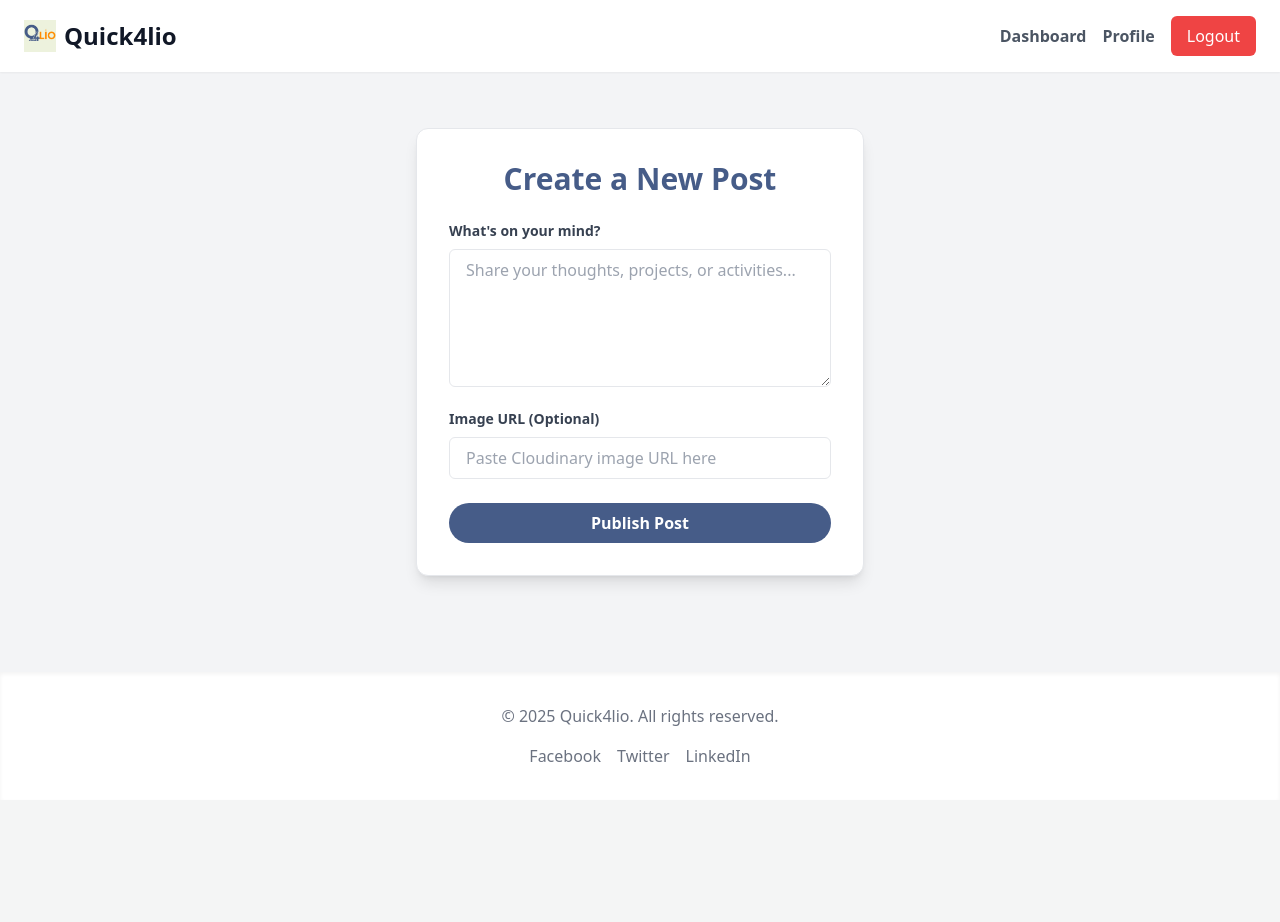
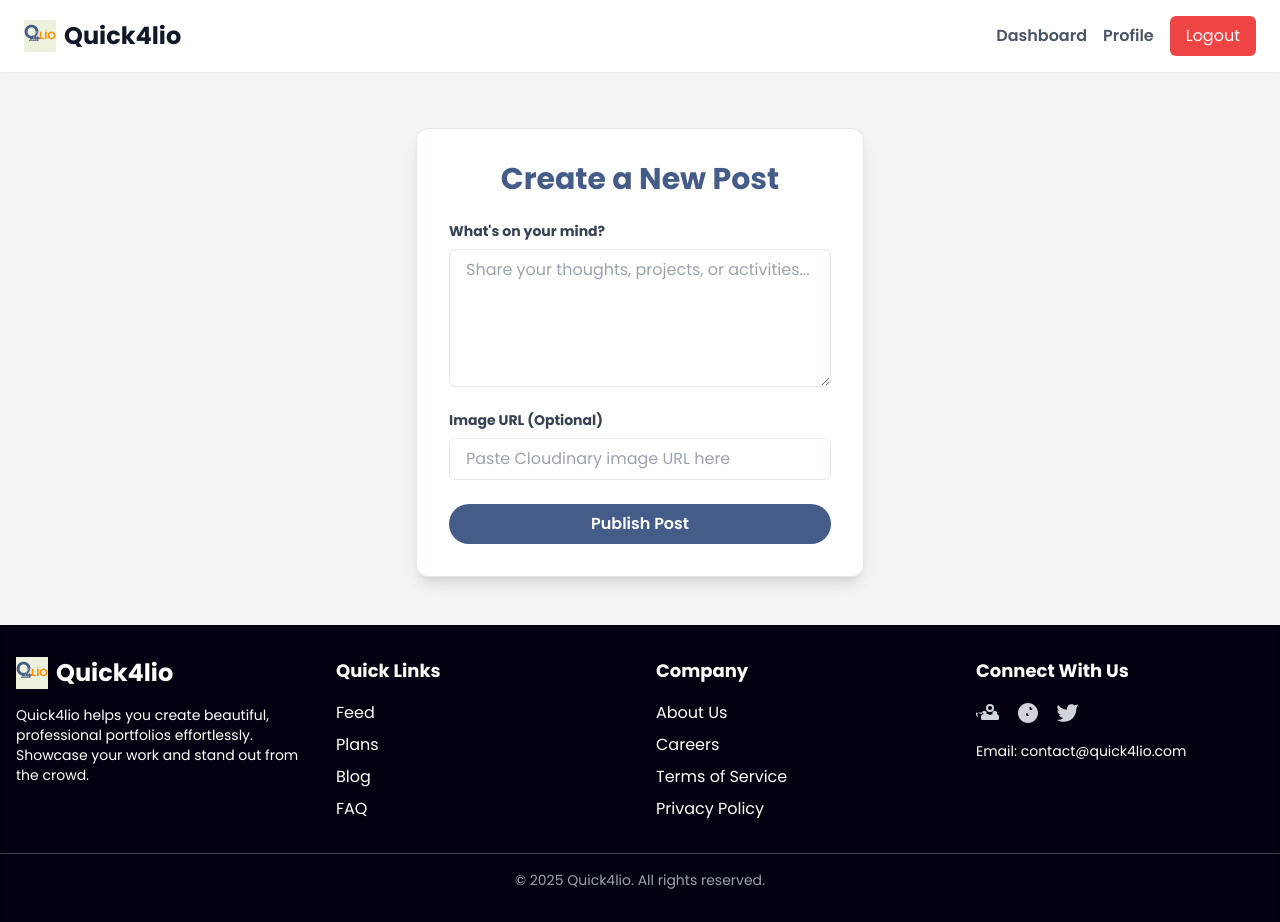
Before and after one commit to Fordyboy124/quick4lio, a Flask app: page /create-post in a window 1280 px wide. Before the commit the page ends 762 px from the top, so only its background shows below. Run offline with Flask 3, Linux system fonts and the light colour scheme; a user stored in the database is signed in; some libraries are stand-ins or nearby versions.

Commit message:
update of footer with some details

```diff
--- a/templates/base.html
+++ b/templates/base.html
@@ -5,18 +5,30 @@
     <meta name="viewport" content="width=device-width, initial-scale=1.0">
     <title>Quick4lio | {% block title %}{% endblock %}</title>
     <script src="https://cdn.tailwindcss.com"></script>
+    <link rel="preconnect" href="https://fonts.googleapis.com">
+    <link rel="preconnect" href="https://fonts.gstatic.com" crossorigin>
+    <link href="https://fonts.googleapis.com/css2?family=Poppins:wght@400;600;700&display=swap" rel="stylesheet">
     <style>
         :root {
             --primary-color: #465C88;
             --accent-color: #FF8C00;
+            --secondary-accent: #2A486F;
             --dark-color: #030010;
+            --light-bg-color: #F8F9FA;
         }
         .bg-primary { background-color: var(--primary-color); }
         .text-primary { color: var(--primary-color); }
         .bg-accent { background-color: var(--accent-color); }
         .text-accent { color: var(--accent-color); }
+        .bg-secondary-accent { background-color: var(--secondary-accent); }
+        .text-secondary-accent { color: var(--secondary-accent); }
         .bg-dark { background-color: var(--dark-color); }
         .text-dark { color: var(--dark-color); }
+        .bg-light { background-color: var(--light-bg-color); }
+
+        body {
+            font-family: 'Poppins', sans-serif;
+        }
     </style>
 </head>
 <body class="bg-gray-100 flex flex-col min-h-screen">
@@ -35,7 +47,7 @@
                     <a href="{{ url_for('logout') }}" class="px-4 py-2 bg-red-500 text-white rounded-md hover:bg-red-600 transition-colors">Logout</a>
                 {% else %}
                     <a href="{{ url_for('login') }}" class="text-gray-600 hover:text-gray-900 font-semibold">Login</a>
-                    <a href="{{ url_for('register') }}" class="px-4 py-2 bg-indigo-600 text-white rounded-md hover:bg-indigo-700 transition-colors">Sign Up</a>
+                    <a href="{{ url_for('register') }}" class="px-4 py-2 bg-secondary-accent text-white rounded-md hover:bg-dark transition-colors">Sign Up</a>
                 {% endif %}
             </div>
         </nav>
@@ -58,6 +70,65 @@
         {% endwith %}
         {% block content %}{% endblock %}
     </div>
-    {% include 'footer.html' %}
+    <footer class="bg-dark shadow-inner mt-8 py-8 text-white">
+        <div class="container mx-auto px-4 grid grid-cols-1 md:grid-cols-4 gap-8">
+            <!-- About Section -->
+            <div class="space-y-4">
+                <a href="{{ url_for('index') }}" class="flex items-center space-x-2">
+                    <img src="{{ url_for('static', filename='logo.png') }}" alt="Quick4lio Logo" class="h-8 w-auto">
+                    <span class="text-2xl font-bold text-white">Quick4lio</span>
+                </a>
+                <p class="text-sm">Quick4lio helps you create beautiful, professional portfolios effortlessly. Showcase your work and stand out from the crowd.</p>
+            </div>
+
+            <!-- Quick Links -->
+            <div>
+                <h3 class="font-bold mb-4 text-lg">Quick Links</h3>
+                <ul class="space-y-2">
+                    <li><a href="{{ url_for('feed') }}" class="hover:text-primary">Feed</a></li>
+                    <li><a href="{{ url_for('plan_details') }}" class="hover:text-primary">Plans</a></li>
+                    <li><a href="#" class="hover:text-primary">Blog</a></li>
+                    <li><a href="#" class="hover:text-primary">FAQ</a></li>
+                </ul>
+            </div>
+
+            <!-- Company Info -->
+            <div>
+                <h3 class="font-bold mb-4 text-lg">Company</h3>
+                <ul class="space-y-2">
+                    <li><a href="#" class="hover:text-primary">About Us</a></li>
+                    <li><a href="#" class="hover:text-primary">Careers</a></li>
+                    <li><a href="#" class="hover:text-primary">Terms of Service</a></li>
+                    <li><a href="#" class="hover:text-primary">Privacy Policy</a></li>
+                </ul>
+            </div>
+
+            <!-- Social Media & Contact -->
+            <div>
+                <h3 class="font-bold mb-4 text-lg">Connect With Us</h3>
+                <div class="flex space-x-4 mb-4">
+                    <a href="#" class="text-gray-300 hover:text-accent">
+                        <svg class="h-6 w-6" fill="currentColor" viewBox="0 0 24 24" aria-hidden="true">
+                            <path d="M14 11a4 4 0 1 0 0-8 4 4 0 0 0 0 8zm0-6a2 2 0 1 1 0 4 2 2 0 0 1 0-4zm-8 8v-1.5a1.5 1.5 0 0 1 1.5-1.5h1.5a1.5 1.5 0 0 1 1.5 1.5v1.5a1 1 0 0 0 1 1h4a1 1 0 0 0 1-1v-1.5a1.5 1.5 0 0 1 1.5-1.5h1.5a1.5 1.5 0 0 1 1.5 1.5v1.5a3 3 0 0 1-3 3H3a3 3 0 0 1-3-3v-1.5zm1.5-1.5H3a1.5 1.5 0 0 0-1.5 1.5v1.5a1.5 1.5 0 0 0 1.5 1.5h3a1.5 1.5 0 0 0 1.5-1.5v-1.5a1.5 1.5 0 0 0-1.5-1.5zM14 16a3 3 0 0 1 3-3h3a3 3 0 0 1 3 3v1.5a1.5 1.5 0 0 1-1.5 1.5h-15a1.5 1.5 0 0 1-1.5-1.5V16a3 3 0 0 1 3-3h3a3 3 0 0 1 3 3z"/>
+                        </svg>
+                    </a>
+                    <a href="#" class="text-gray-300 hover:text-accent">
+                        <svg class="h-6 w-6" fill="currentColor" viewBox="0 0 24 24" aria-hidden="true">
+                            <path d="M12 2C6.477 2 2 6.477 2 12s4.477 10 10 10 10-4.477 10-10S17.523 2 12 2zm4.5 5.5c0 .828-.672 1.5-1.5 1.5s-1.5-.672-1.5-1.5S13.172 6 14 6s1.5.672 1.5 1.5zm-5 7.5c-.828 0-1.5-.672-1.5-1.5s.672-1.5 1.5-1.5 1.5.672 1.5 1.5-.672 1.5-1.5 1.5zm6-3c0-1.657-1.343-3-3-3s-3 1.343-3 3 1.343 3 3 3 3-1.343 3-3z"/>
+                        </svg>
+                    </a>
+                    <a href="#" class="text-gray-300 hover:text-accent">
+                        <svg class="h-6 w-6" fill="currentColor" viewBox="0 0 24 24" aria-hidden="true">
+                            <path d="M22.46 6c-.77.34-1.6.57-2.46.66.89-.53 1.57-1.37 1.89-2.37a.5.5 0 0 0-.58-.69c-.83.5-1.74.83-2.69.94-.8-.85-1.93-1.38-3.2-1.38-2.45 0-4.44 1.99-4.44 4.44 0 .35.04.7.11 1.04-3.69-.18-6.95-1.95-9.14-4.63-.38.65-.59 1.4-.59 2.2a4.4 4.4 0 0 0 1.95 3.68c-.68-.02-1.32-.21-1.88-.52v.06c0 2.15 1.53 3.94 3.56 4.35-.37.1-.76.15-1.15.15-.28 0-.55-.03-.81-.07.57 1.77 2.22 3.07 4.17 3.11-1.53 1.2-3.46 1.91-5.56 1.91-.36 0-.71-.02-1.06-.06 2 1.28 4.38 2.03 6.94 2.03 8.32 0 12.87-6.89 12.87-12.87 0-.2-.01-.39-.02-.59.88-.63 1.64-1.42 2.25-2.31z"/>
+                        </svg>
+                    </a>
+                </div>
+                <p class="text-sm">Email: contact@quick4lio.com</p>
+            </div>
+        </div>
+        <div class="mt-8 border-t border-gray-700 pt-4 text-center text-sm text-gray-400">
+            <p>&copy; 2025 Quick4lio. All rights reserved.</p>
+        </div>
+    </footer>
 </body>
 </html>
```
